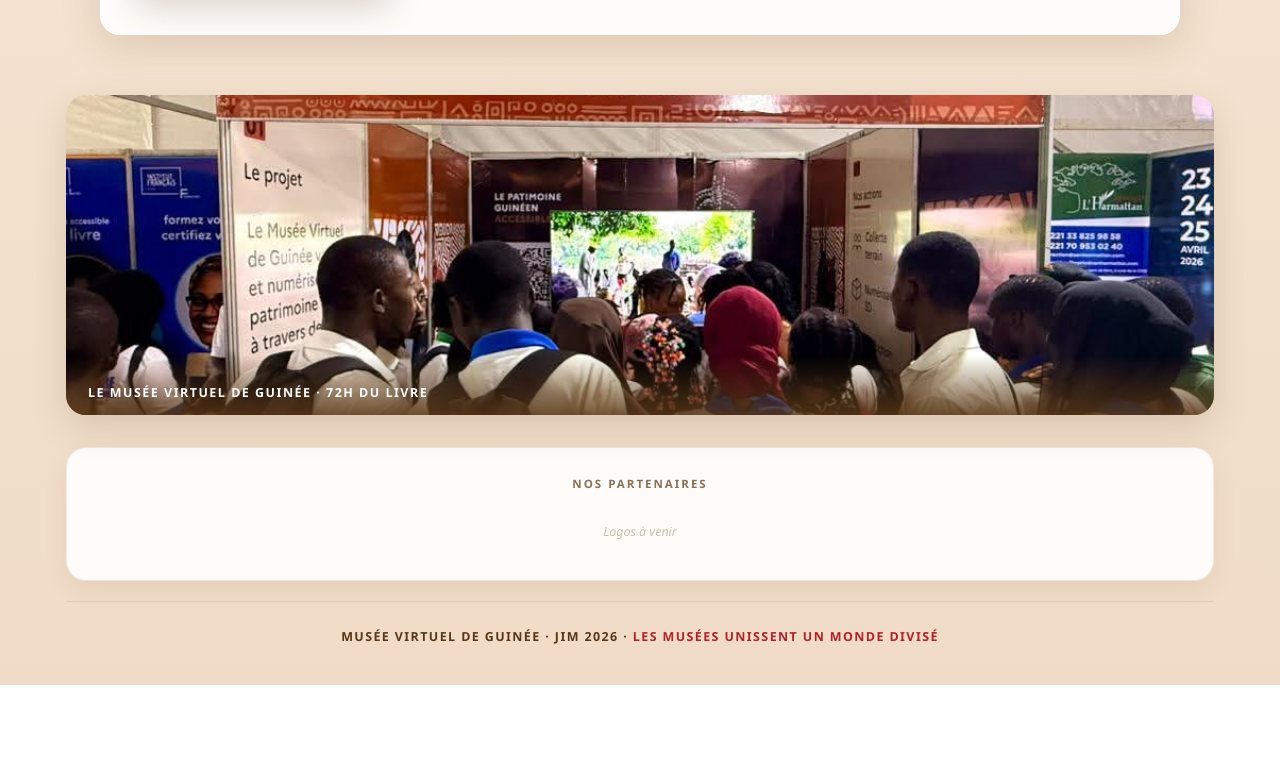
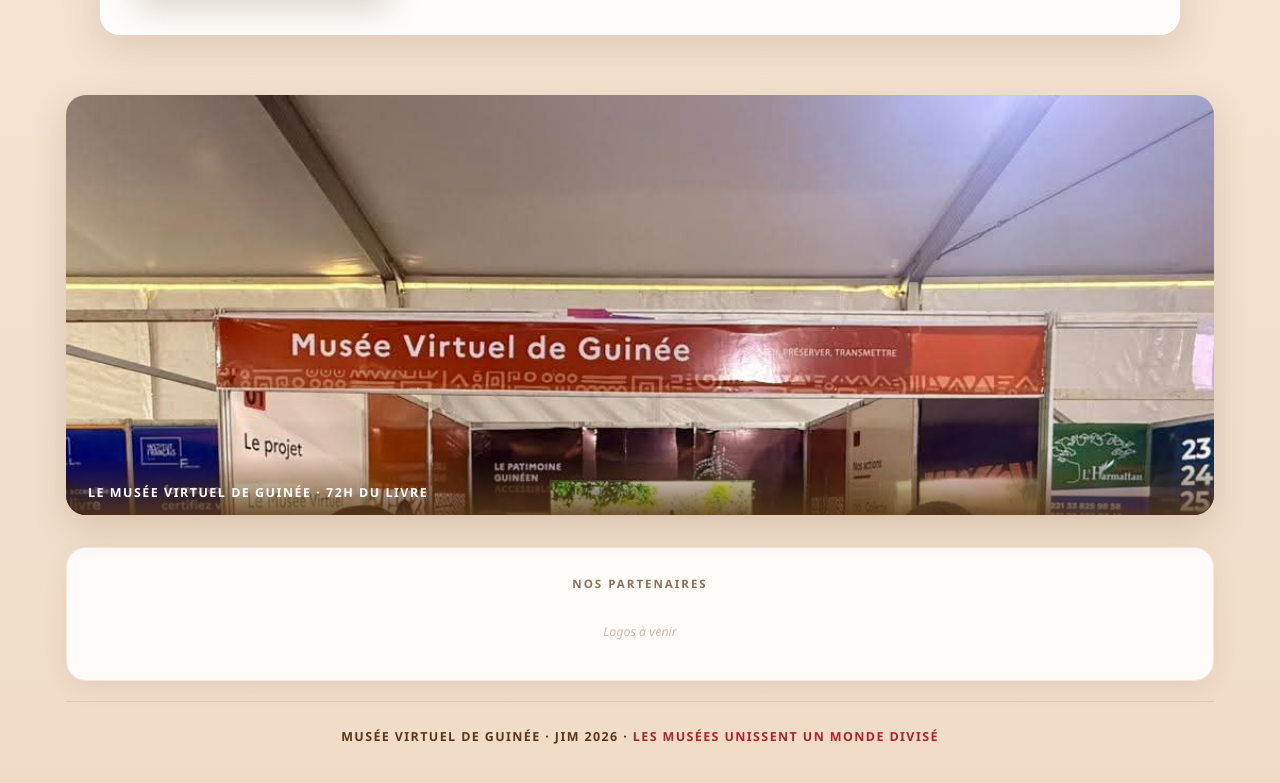
Before and after one commit to thiam-007/JIM, a Vue app: page / in a window 1280 px wide. Shown: the part 2195-2978 px from the top of the page. Before the commit the page ends 2880 px from the top, so only its background shows below. Built offline with nearby package versions, Linux system fonts and the light colour scheme.

Commit message:
fix: stand-mvg hauteur 420px et object-position top pour afficher le texte du haut
https://claude.ai/code/session_01UtdWR76eQnQbsKpdDzJYrx

```diff
--- a/src/App.vue
+++ b/src/App.vue
@@ -627,8 +627,9 @@ h3 { color: var(--brun); margin-bottom: 16px; font-size: 1.05rem; }
 }
 .stand-mvg-img {
   width: 100%;
-  height: 320px;
+  height: 420px;
   object-fit: cover;
+  object-position: center top;
   display: block;
 }
 .stand-mvg-caption {
```
